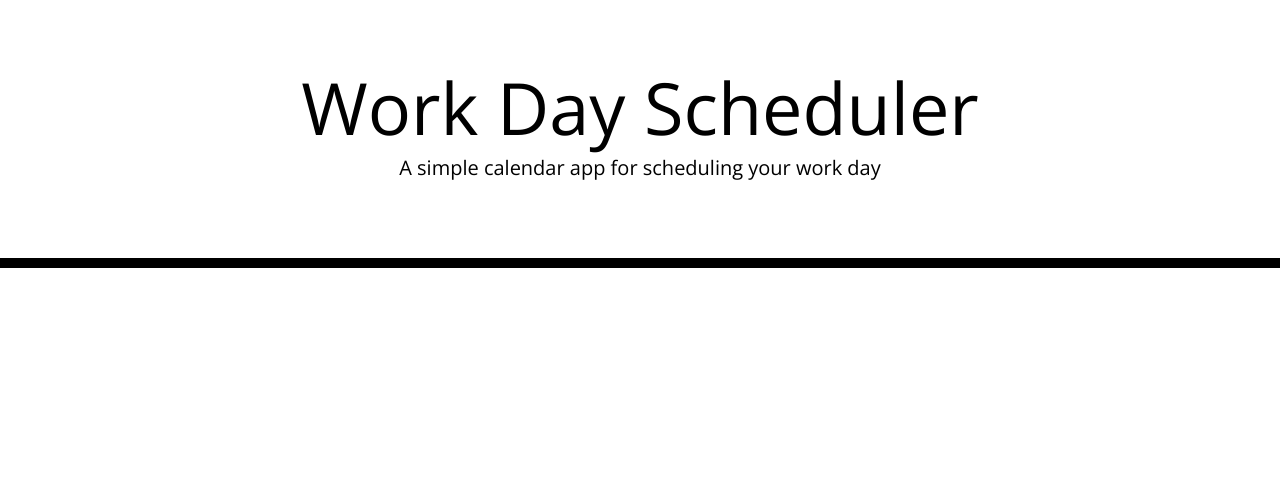
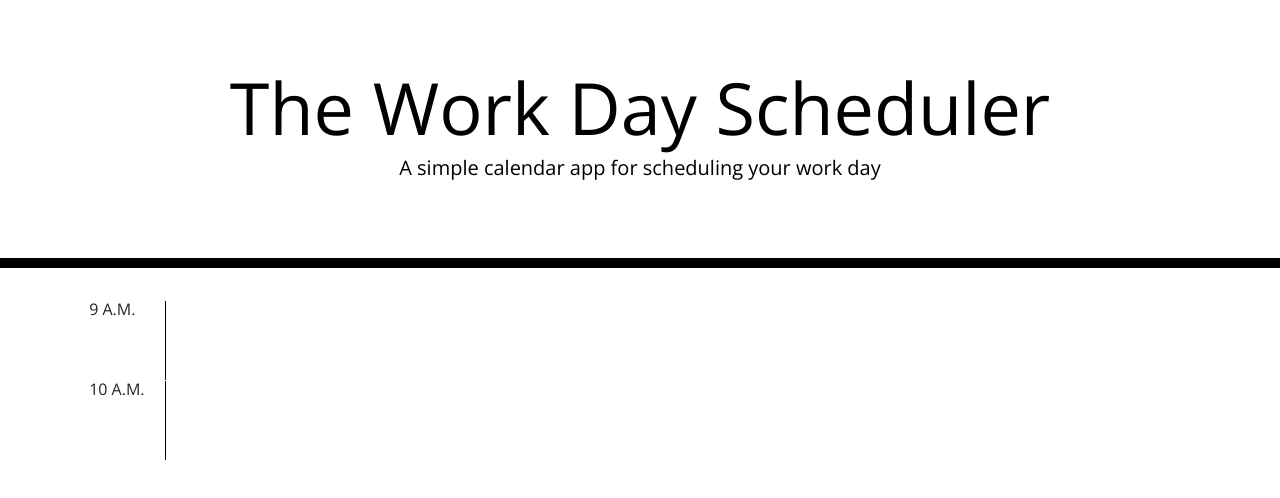
Before and after one commit to connerc11/work-day-scheduler, a plain HTML site: page index.html in a window 1280 px wide. Drawn offline with nearby package versions, Linux system fonts and the light colour scheme.

Commit message:
started index

```diff
--- a/index.html
+++ b/index.html
@@ -19,17 +19,33 @@
       rel="stylesheet"
     />
     <link rel="stylesheet" href="./assets/css/style.css" />
-    <title>Work Day Scheduler</title>
+    <title>Work Day Scheduler, Project 5</title>
   </head>
 
   <body>
     <header class="jumbotron">
-      <h1 class="display-3">Work Day Scheduler</h1>
+      <h1 class="display-3">The Work Day Scheduler</h1>
       <p class="lead">A simple calendar app for scheduling your work day</p>
       <p id="currentDay" class="lead"></p>
     </header>
     <div class="container">
       <!-- Timeblocks go here -->
+
+      <div id="amhour9" class="row blocks">
+        <div class="col-sm-1 hourly"> 9 A.M.</div>
+        <textarea class="col-sm-10 workday"></textarea>
+        <button class="btn col-sm-1 savebtn"></button>
+      </div>
+
+      <div id="amhour10" class="row blocks">
+        <div class="col-sm-1 hourly"> 10 A.M.</div>
+        <textarea class="col-sm-10 workday"></textarea>
+        <button class="btn col-sm-1 savebtn"></button>
+      </div>
+
+
+
+
     </div>
 
     <script src="https://code.jquery.com/jquery-3.4.1.min.js"></script>
```
